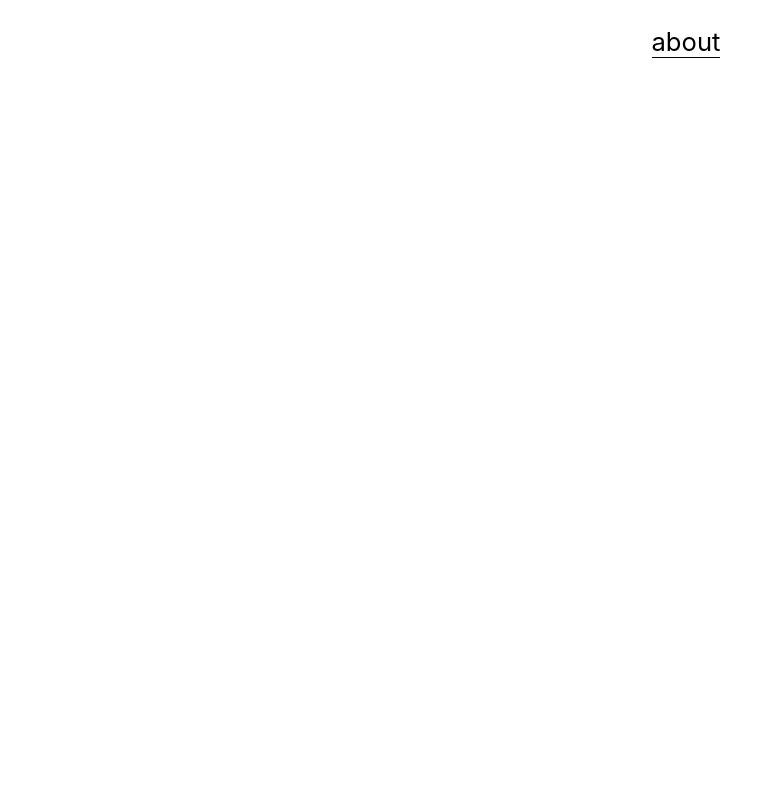
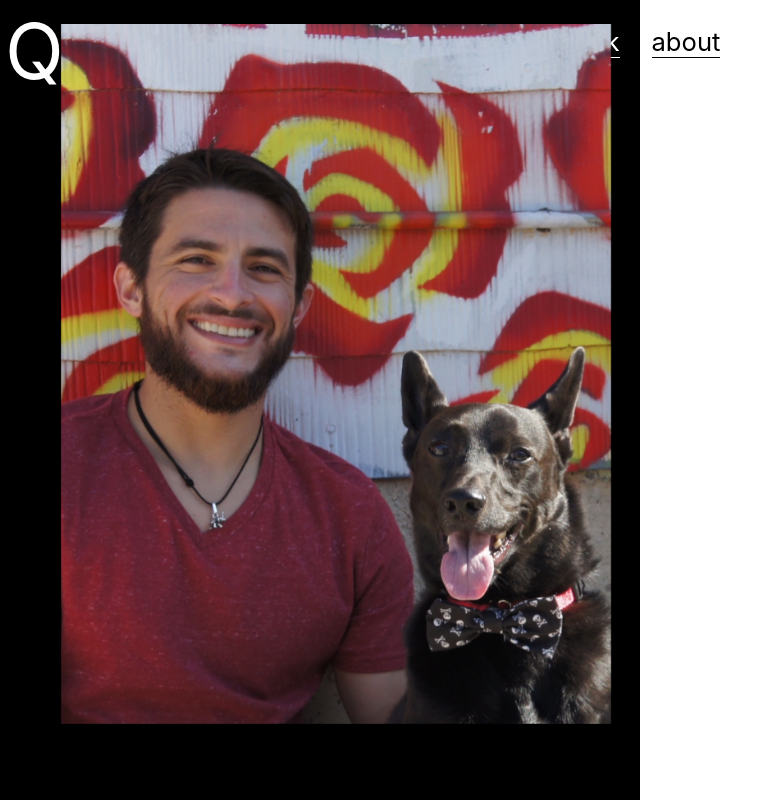
Before and after one commit to eemontemayor/the_portfolio, a React (Create React App) app: page /about in a window 1280 px wide. Shown: the whole page, without its empty margins (0-774 px from the left). Built offline with nearby package versions, Linux system fonts and the light colour scheme.

Commit message:
added about pic

```diff
--- a/src/App.css
+++ b/src/App.css
@@ -8,6 +8,7 @@
 }
 .App{
     min-height:100vh;
+    width:100vw;
     /* height:auto;
     width: 100%;  */
 }
--- a/src/components/Carousel/Carousel.js
+++ b/src/components/Carousel/Carousel.js
@@ -1,31 +1,102 @@
-import React from "react";
+import React, {useEffect} from "react";
 import './Carousel.css'
 export default class Carousel extends React.Component{
   state = {
-    blurb1: '',
-    blurb2:'',
+    blurb1:  'Critical Thinker For Hire',
+    blurb2: 'Sentient Bag of StarDust',
+    pairBlurbs:[]
 }
 
+
+
   componentDidMount() {
-  const blurbArray=['Whimsical Wordsmith','1 Blah blah blah','2 blah blah blah','3 blah blah blah']
+    const blurbArray = ['Whimsical Wordsmith', '1 Blah blah blah', '2 blah blah blah', '3 blah blah blah', 'Lover of Tacos', 'Endorphin Enthusiast']
+    const pairedBlurbs = this.pairBlurbs(this.shuffleBlurbs(blurbArray))
+    this.setState({
+      blurbPairs: pairedBlurbs
+    })
 
   }
   shuffleBlurbs = (arr) => {
+    let blurbArr = arr
+    let shuffle = function (array) {
+
+      var currentIndex = array.length;
+      var temporaryValue, randomIndex;
+
+      // While there remain elements to shuffle...
+      while (0 !== currentIndex) {
+        // Pick a remaining element...
+        randomIndex = Math.floor(Math.random() * currentIndex);
+        currentIndex -= 1;
+
+        // And swap it with the current element.
+        temporaryValue = array[currentIndex];
+        array[currentIndex] = array[randomIndex];
+        array[randomIndex] = temporaryValue;
+      }
+
+      return array;
+
+    };
+
+   return shuffle(blurbArr)
+  }
+
+  pairBlurbs = (arr) => {
+    // const firstArr = ['Critical Thinker For Hire', 'Sentient Bag of StarDust']
+    const lastArr= [' ','Ran out of ideas']
+
+    let input = arr
+
+    let combArr = [
+      // firstArr,
+      [input[0], input[1]],
+      [input[2], input[3]],
+      // [input[4], input[5]],
+
+      lastArr
+    ]
+    // console.log(combArr)
+    return combArr
 
   }
-  pairBlurbs = () => {
-
-  }
-  renderBlurbs = (arr) => {
+  renderBlurbs = (delay=5000) => {
 
 
+    // for (let i = 0; i < finalArr.length; i++){
+    //   setTimeout(function () {
+
+    //   }, delay);
+    //   this.setBlurbs(finalArr[i])
+    // }
+
+  //   this.setState({
+  //    blurb1:'hey you'
+  //   }, () => {
+  //     setTimeout(function () {
+  //       // this.setState({ blurb1: finalArr[4] })
+  //       console.log('aqui')
+  //     }, delay)
+  //  })
 
   }
 
+  setBlurbs = (arr) => {
+    this.setState({
+      blurb1: arr[0],
+      blurb2:arr[1]
+    }, () => {
+        console.log(this.state)
+    })
+  }
+
   render() {
-
-   const blurb1 = this.state.blurb1 || 'Critical Thinker For Hire'
-    const blurb2= this.state.blurb2 || 'Sentient Bag of StarDust'
+   this.renderBlurbs()
+    const blurb1 = this.state.blurb1
+      // || 'Critical Thinker For Hire'
+    const blurb2 = this.state.blurb2
+      // || 'Sentient Bag of Startdust'
     return( <>
       <p className='blurb1' >{blurb1} </p>
       <p className='blurb2' >{blurb2} </p>
--- a/src/components/Split/Split.css
+++ b/src/components/Split/Split.css
@@ -1,13 +1,16 @@
 .split {
     flex: 1;
-    /* padding: .5em; */
+    padding: .5em;
   }
-  .right {
+  .white {
     background-color: white;
   color: black;
   }
-  .left {
+  .black {
     color: azure;
     background-color: black;
 
 }
+.pink{
+  background-color: pink;
+}
--- a/src/components/Split/Split.js
+++ b/src/components/Split/Split.js
@@ -2,7 +2,8 @@ import React from 'react'
 import './Split.css'
 function Split(props) {
     const combinedClassName = `split ${props.className}`;
-    const newStyles = { flex: props.flexBasis };
+    const newStyles = { flex: props.flexBasis};
+
     return (
         <div className={combinedClassName} style={newStyles}>
             {props.children}
--- a/src/routes/AboutPage.css
+++ b/src/routes/AboutPage.css
@@ -0,0 +1,28 @@
+.AboutPage{
+    height: 100vh;
+    width: 100vw;
+    background-color: black;
+    /* position: fixed; */
+    /* opacity: 0 */
+    display: flex;
+
+}
+.img-cont{
+    height:auto;
+    width:100%;
+    padding:1em;
+    margin:auto;
+
+    display:flex;
+   justify-content: center;
+    align-items: center;
+}
+.about-img{
+    margin:auto;
+    position: relative;
+    top: 0;
+    right: 0;
+    bottom: 0;
+    left: 0;
+    max-height:700px;
+}
--- a/src/routes/AboutPage.js
+++ b/src/routes/AboutPage.js
@@ -1,13 +1,17 @@
 import React from 'react'
 import './AboutPage.css'
 import Split from '../components/Split/Split'
+import about from '../images/about.jpg'
 export default function AboutPage(props) {
     return (
         <div className='AboutPage'>
-             <Split  className='left' flexBasis={2}>
+            <Split className='black' >
+                <section className='img-cont'>
 
+                    <img src={about}  className='about-img'alt='a dastardly handsome dog' />
+                </section>
                     </Split>
-                    <Split className='right' flexBasis={2}>
+                    <Split className='white' >
 
                     </Split>
         </div>
--- a/src/routes/LandingPage.css
+++ b/src/routes/LandingPage.css
@@ -13,7 +13,7 @@
     height: 500px;
     background-color: #ff0000;
     border-radius: 250px;
-    position: absolute;
+    position: fixed;
     top: 0;
     right: 0;
     bottom: 0;
@@ -26,6 +26,34 @@
     align-items: center;
 
 }
-.circ-content{
+@keyframes spin {
+    from {  transform: rotate(0deg);}
+    to {  transform: rotate(360deg);}
+  }
+#circle:hover{
+    animation-name:spin;
+    animation-timing-function: linear;
+    animation-fill-mode: backwards;
+    animation-duration: 10s;
+    animation-iteration-count: infinite;
+    background-color:blue;
+    transform: rotate(360deg);
 
 }
+.circ-content {
+
+  height:fit-content;
+  width: fit-content;
+  /* background-color: pink; */
+  position: absolute;
+  z-index: 2;
+}
+
+.firstName{
+
+
+}
+.lastName{
+
+
+}
--- a/src/routes/LandingPage.js
+++ b/src/routes/LandingPage.js
@@ -19,13 +19,13 @@ export default class LandingPage extends React.Component {
             <section id="circle">
                 <div className='circ-content'>
 
-          <h2> Quique <br/>Montemayor</h2>
+          <h2><span className='firstName'>Quique</span>  <br/><span className='lastName'>Montemayor</span></h2>
                 <h1>Full Stack Developer</h1>
                 <Carousel blurbs={this.state.blurbs}/>
                 </div>
         </section>
-        <Split className="left" flexBasis={2}></Split>
-        <Split className="right" flexBasis={2}></Split>
+        <Split className="black" ></Split>
+        <Split className="white" ></Split>
       </div>
     );
   }
--- a/src/routes/ProjectsPage.css
+++ b/src/routes/ProjectsPage.css
@@ -0,0 +1,9 @@
+.ProjectsPage{
+    height: 100vh;
+    width: 100vw;
+    background-color: black;
+    /* position: fixed; */
+    /* opacity: 0 */
+    display: flex;
+
+}
--- a/src/routes/ProjectsPage.js
+++ b/src/routes/ProjectsPage.js
@@ -4,10 +4,10 @@ import Split from '../components/Split/Split'
 export default function ProjectsPage(props) {
     return (
         <div className='ProjectsPage'>
-             <Split  className='left' flexBasis={2}>
+             <Split  className='black' flexBasis={2}>
 
                     </Split>
-                    <Split className='right' flexBasis={2}>
+                    <Split className='white' flexBasis={2}>
 
                     </Split>
         </div>
```
Also changed, not shown: src/images/about.jpg (added). Lines whose indentation alone changed are shown as unchanged.
